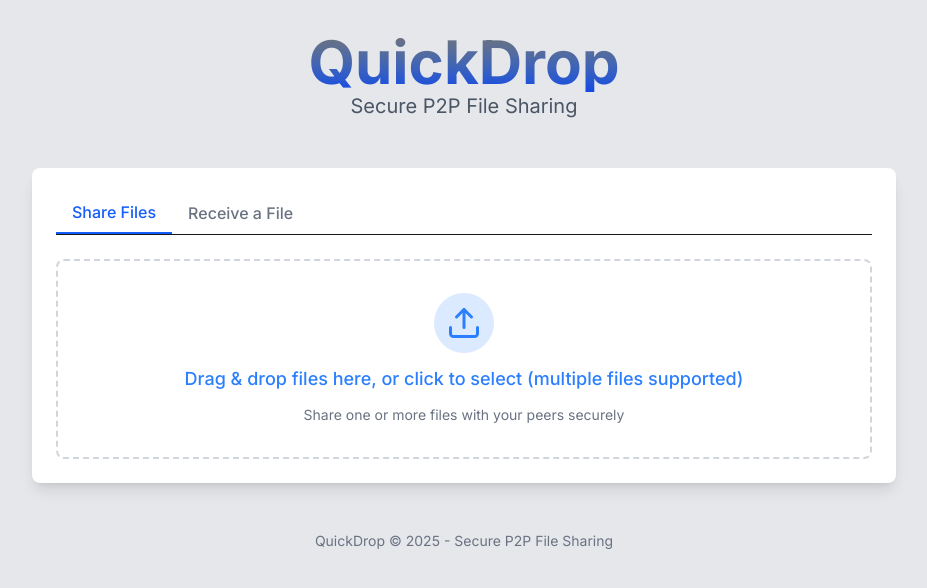
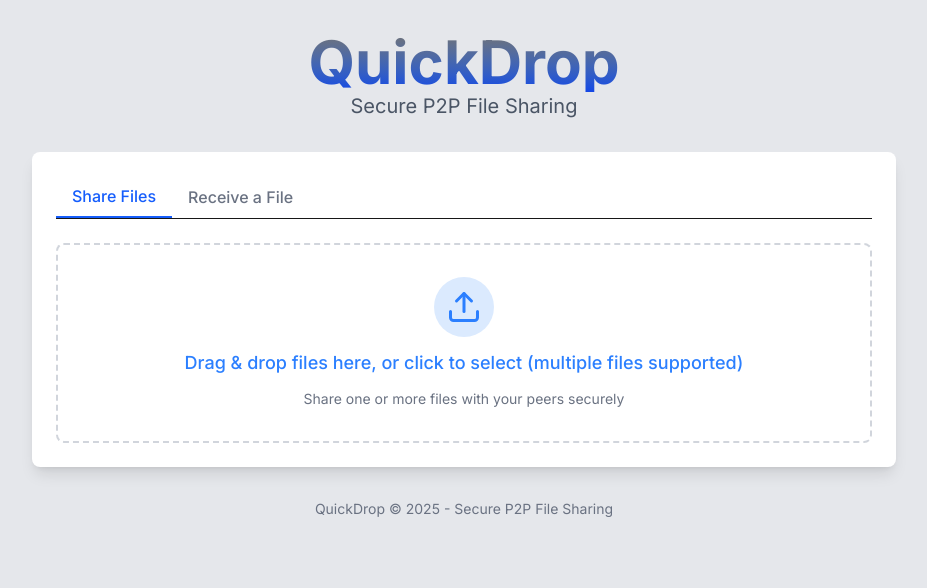
Before and after one commit to rahulverma206122/QuickDrop, a Next.js app: page / in a window 1280 px wide. Shown: the top 588 px of the page, without its empty margins (176-1103 px from the left). Built offline with nearby package versions, Linux system fonts and the light colour scheme.

Commit message:
Update page.tsx

```diff
--- a/src/app/page.tsx
+++ b/src/app/page.tsx
@@ -77,7 +77,7 @@ export default function Home() {
 
   return (
     <div className="container mx-auto px-4 py-8 max-w-4xl">
-      <header className="text-center mb-12">
+      <header className="text-center mb-8">
         <h1 className="mt-40 md:mt-0 text-3xl md:text-6xl font-bold bg-clip-text text-transparent bg-gradient-to-b from-neutral-500 to-blue-700">QuickDrop</h1>
         <p className="text-xl text-gray-600">Secure P2P File Sharing</p>
       </header>
@@ -147,7 +147,7 @@ export default function Home() {
         )}
       </div>
 
-      <footer className="mt-12 text-center text-gray-500 text-sm">
+      <footer className="mt-8 text-center text-gray-500 text-sm">
         <p>QuickDrop &copy; {new Date().getFullYear()} - Secure P2P File Sharing</p>
       </footer>
     </div>
```
